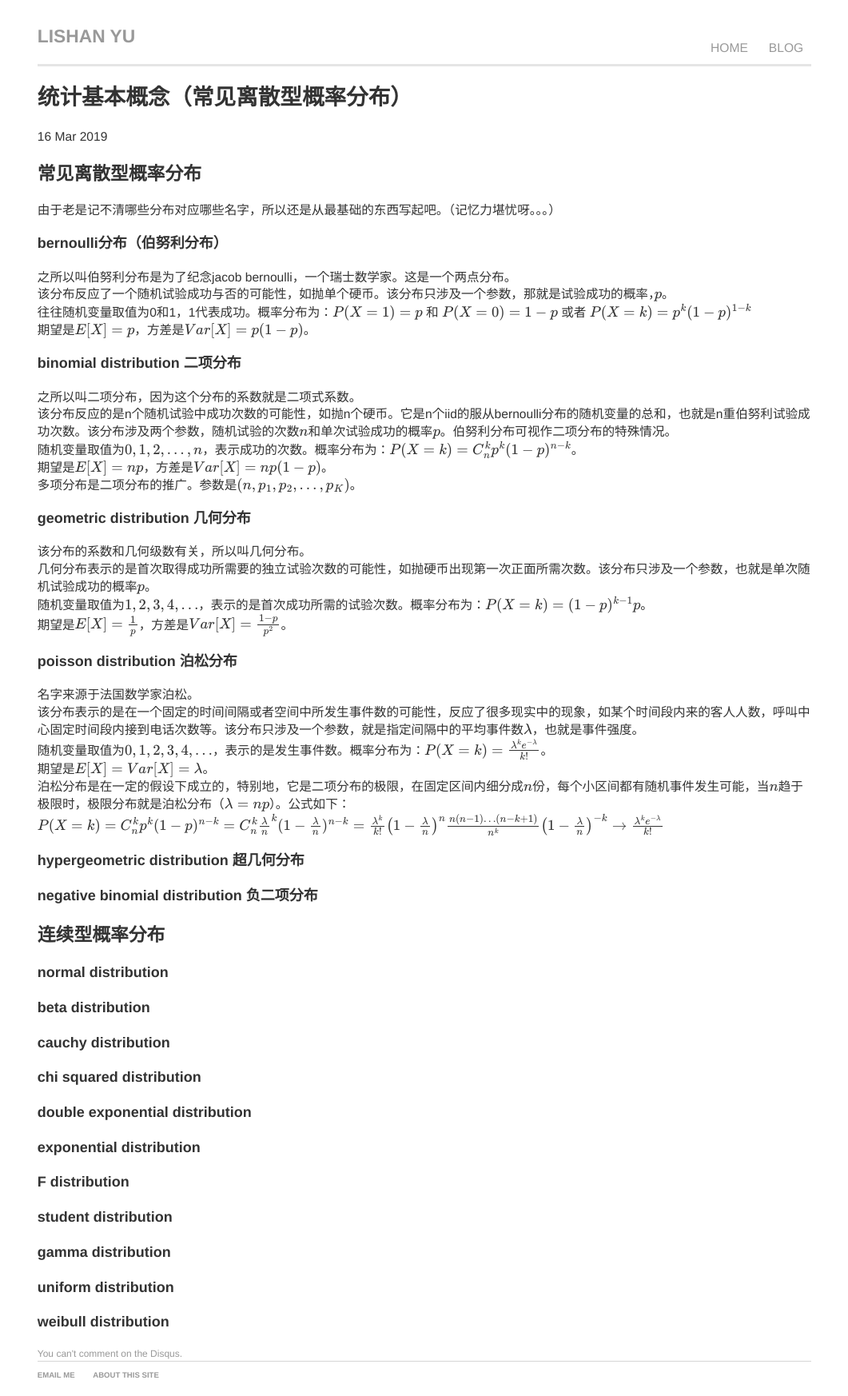
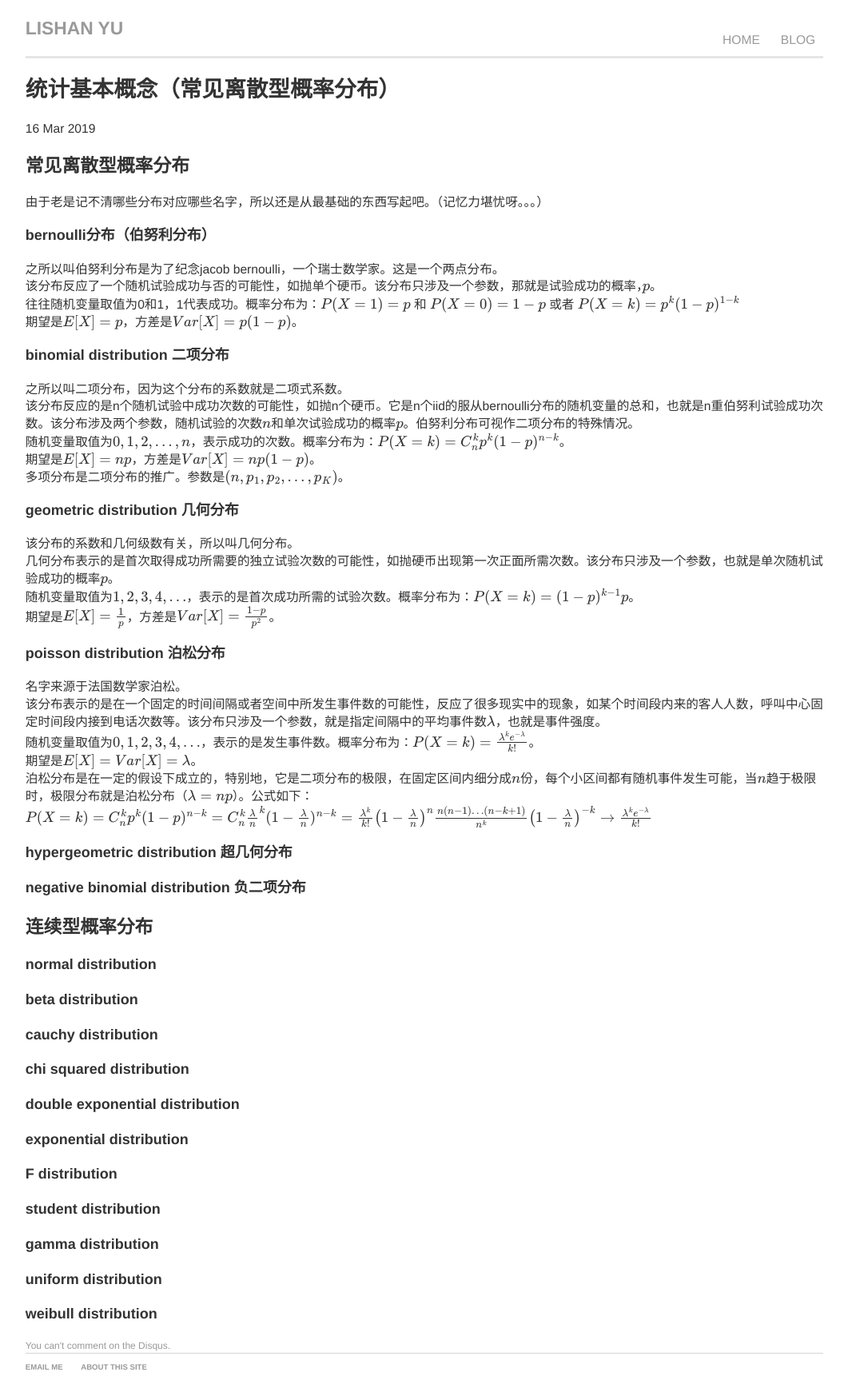
Before and after one commit to Lishany/Lishany.github.io, a Jekyll site: the page built from _posts/2019-03-16-statistical-concepts-2.markdown, in a window 1280 px wide. Shown: the whole page at 80% size, without its empty margins (109-1170 px from the left). Built offline with Jekyll 4.4.1, drawn with Linux system fonts in a browser that asks for light colours; formulas are drawn with MathJax 3; comment, search, counter and statistics services are not loaded.

Commit message:
finish it basicly 2

```diff
--- a/_layouts/default.html
+++ b/_layouts/default.html
@@ -4,7 +4,7 @@
   {% include head.html %}
 
   <body>
-    <div class="container">
+    <div>
 
       {% include header.html %}
 
--- a/_layouts/post.html
+++ b/_layouts/post.html
@@ -8,6 +8,6 @@ layout: default
   {{ content }}
 </div>
 <!-- Post comments -->
-<div class="notecomments">
+<div>
 	{% include disqus.html %}
 </div>
```
